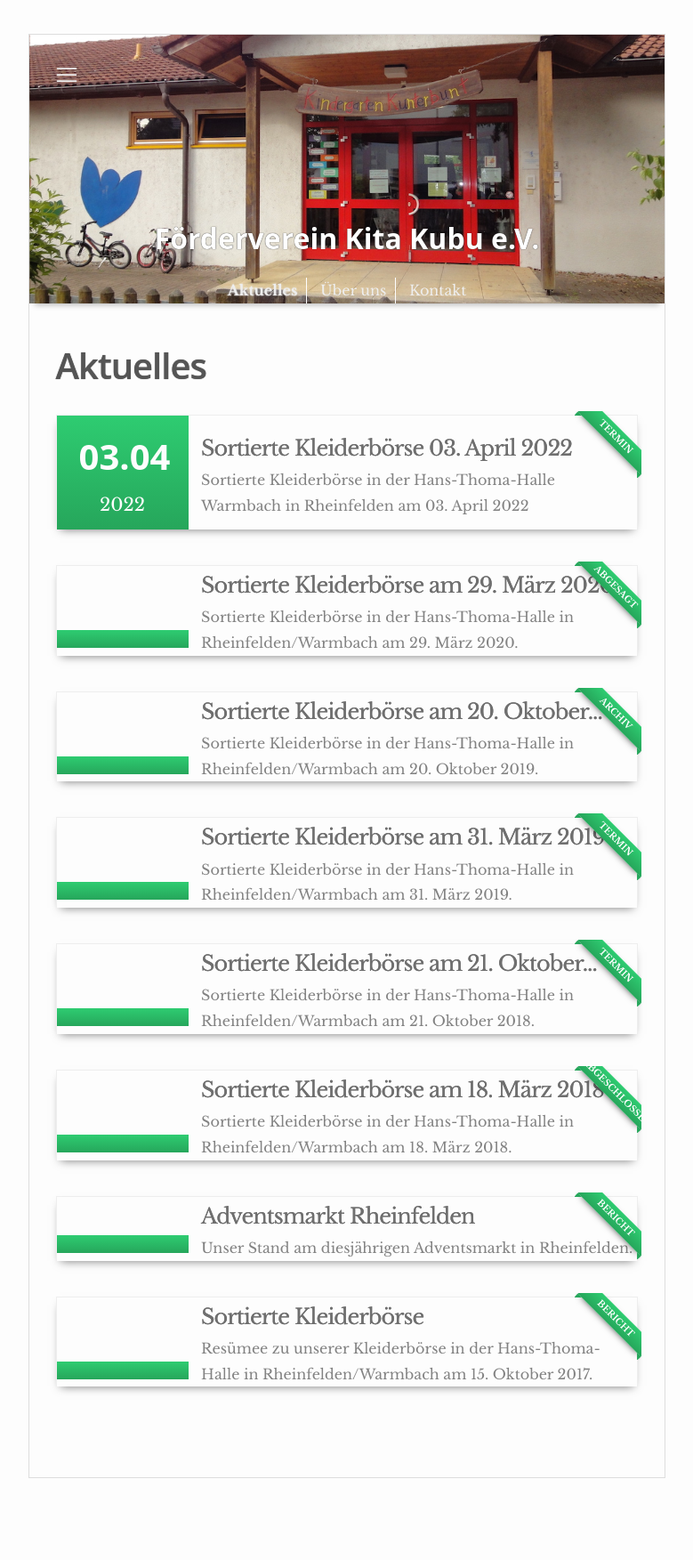
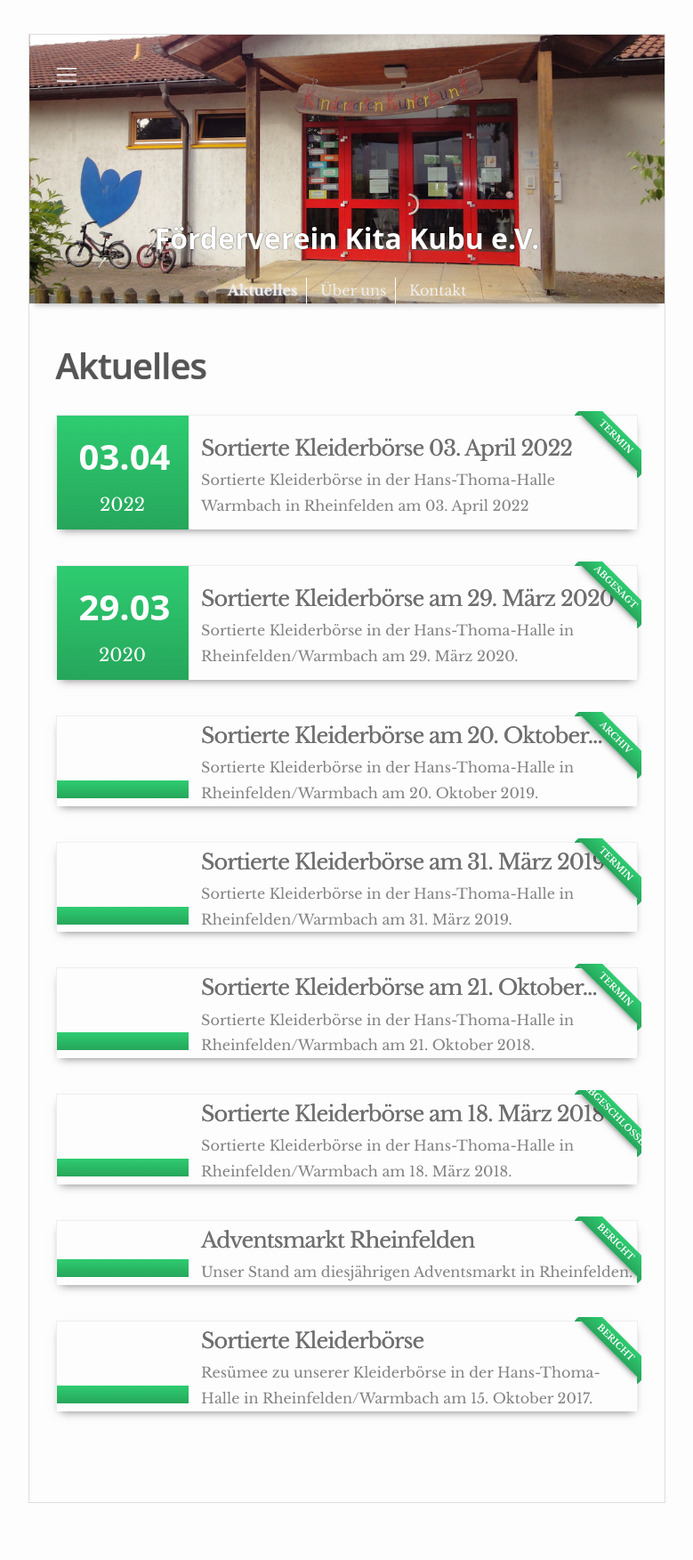
Before and after one commit to fv-kubu/fv-kubu, a Jekyll site: the page built from _pages/aktuelles.html, in a window 1280 px wide. Shown: the whole page at 89% size, without its empty margins (250-1029 px from the left). Built offline with Jekyll 4.4.1, drawn with Linux system fonts in a browser that asks for light colours; before the commit the page ends 1725 px from its top, so only the background shows below that.

Commit message:
Update 2020-03-29-ankuendigung-kleiderboerse-fruehjahr-2020.md

```diff
--- a/_posts/2020-03-29-ankuendigung-kleiderboerse-fruehjahr-2020.md
+++ b/_posts/2020-03-29-ankuendigung-kleiderboerse-fruehjahr-2020.md
@@ -1,5 +1,6 @@
 ---
 layout: post
+market: 2020-03-29
 title: Sortierte Kleiderbörse am 29. März 2020
 description: Sortierte Kleiderbörse in der Hans-Thoma-Halle in Rheinfelden/Warmbach am 29. März 2020.
 categories: abgesagt
```
